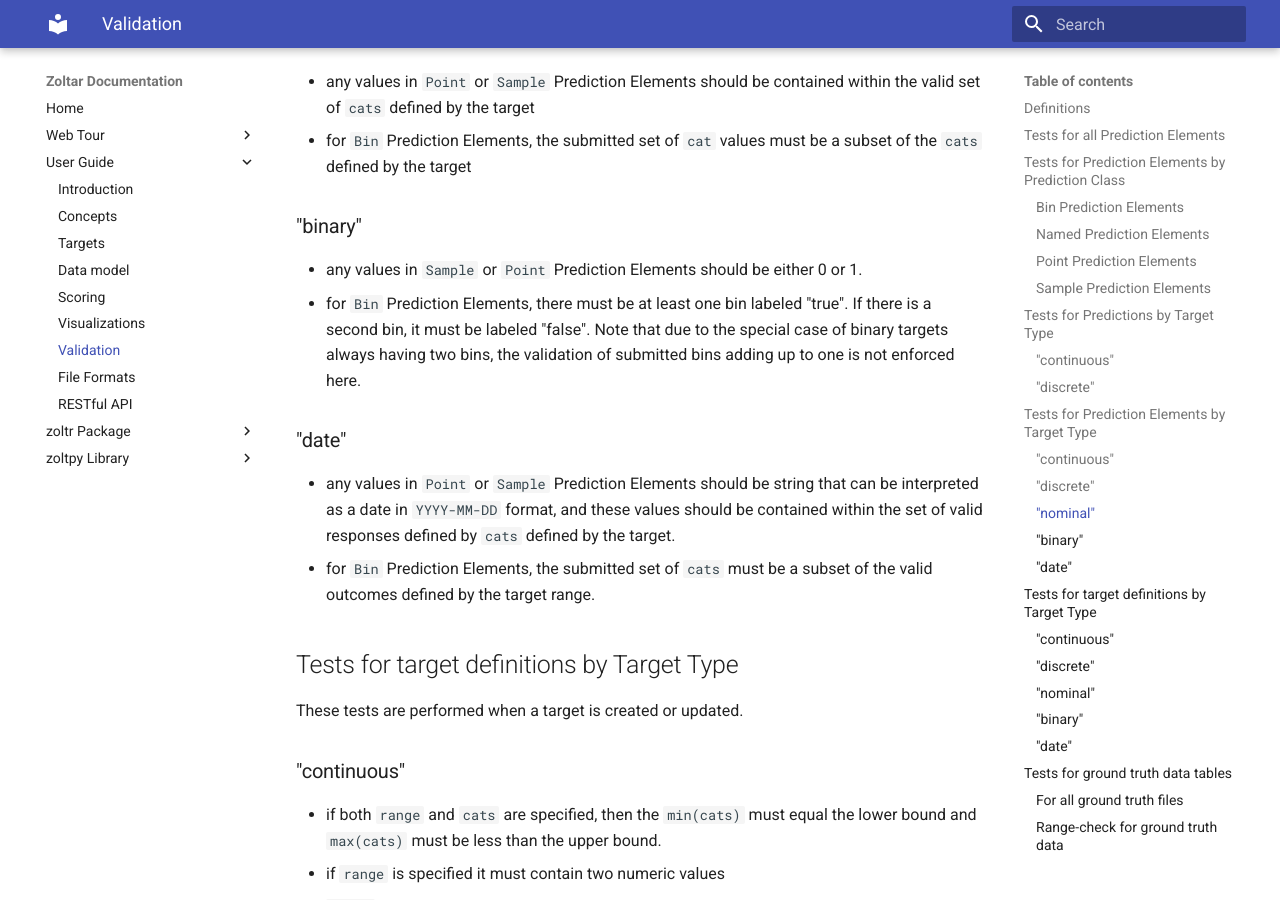
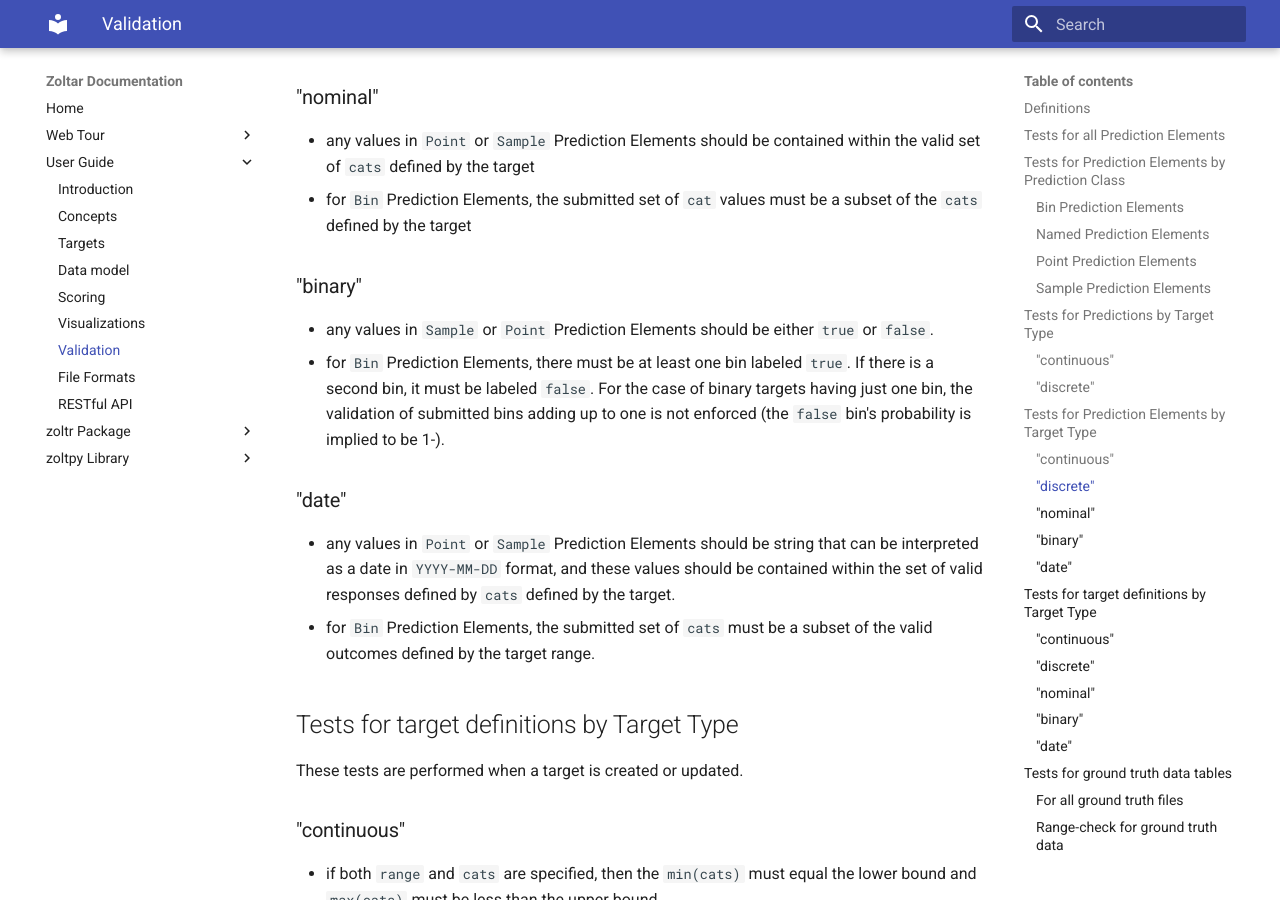
Before and after one commit to reichlab/docs.zoltardata, an MkDocs documentation site: the page built from docs/Validation.md, in a window 1280 px wide and 900 px high, scrolled down 3724 px. Built offline with MkDocs 1.6.1 and Material for MkDocs 9.7.7, drawn with Linux system fonts in a browser that asks for light colours; some of the changed text lies outside the part shown.

Commit message:
clarified bin validation. added 'b' data type. added "Tests for all Prediction Elements" to point to "Valid prediction types by target type". replaced 0/1 with `true` or `false`. fixed 'above baseline' example predictions

```diff
--- a/docs/Validation.md
+++ b/docs/Validation.md
@@ -18,6 +18,7 @@ For clarity, we define specific terms that we will use below.
 
 These tests are performed when a forecast is created or updated.
 
+- The Prediction's class must be valid for its target's type (see [Valid prediction types by target type](Targets.md#Valid prediction types by target type).
 - Within a Prediction, there cannot be more than 1 Prediction Element of the same type.
 
 
@@ -30,7 +31,7 @@ These tests are performed when a forecast is created or updated.
 
  - If a Bin Prediction Element exists, it should have >=1 Database Rows.
  - `|cat| = |prob|`. The number of elements in the `cat` and `prob` vectors should be identical.
- - `cat` (i, f, t, d): Entries in the database rows in the `cat` column cannot be `“”`, `“NA”` or `NULL` (case does not matter). Ascending order. Entries in `cat` must be a subset of `Target.cat` from the target definition.
+ - `cat` (i, f, t, d, b): Entries in the database rows in the `cat` column cannot be `“”`, `“NA”` or `NULL` (case does not matter). Ascending order. Entries in `cat` must be a subset of `Target.cat` from the target definition.
  - `prob` (f): [0, 1]. Entries in the database rows in the `prob` column must be numbers in [0, 1]. For one prediction element, the values within prob must sum to 1.0 (values within +/- 0.001 of 1 are acceptable). Note that for binary targets that by definition need only have one row, this validation does not apply.
  - NB: Rows for Bin predictions where `prob` == 0 are not stored in the database.
 
@@ -64,14 +65,15 @@ Binomial    | 0<=p<=1   |  n>0      |  -        -->
 ### `Point` Prediction Elements
 
  - If a Point Prediction Element exists, it should have exactly 1 Database Row for all targets.
- - `value` (i, f, t, d): Entries in the database rows in the `value` column cannot be `“”`, `“NA”` or `NULL` (case does not matter).
+ - `value` (i, f, t, d, b): Entries in the database rows in the `value` column cannot be `“”`, `“NA”` or `NULL` (case does not matter).
  - The data format of `value` should correspond or be translatable to the `type` as in the target definition.
 
 ### `Sample` Prediction Elements
 
  - If a Sample Prediction Element exists, it should have >=1 Database Rows.
- - `sample` (i, f, t, d): Entries in the database rows in the `sample` column cannot be `“”`, `“NA”` or `NULL` (case does not matter).
+ - `sample` (i, f, t, d, b): Entries in the database rows in the `sample` column cannot be `“”`, `“NA”` or `NULL` (case does not matter).
  - The data format of `sample` should correspond or be translatable to the `type` as in the target definition.
+
 
 ## Tests for Predictions by Target Type
 
@@ -113,8 +115,8 @@ These tests are performed when a forecast is created or updated. For all target
 
 ### "binary"
 
- - any values in `Sample` or `Point` Prediction Elements should be either 0 or 1.
- - for `Bin` Prediction Elements, there must be at least one bin labeled "true". If there is a second bin, it must be labeled "false". Note that due to the special case of binary targets always having two bins, the validation of submitted bins adding up to one is not enforced here.
+ - any values in `Sample` or `Point` Prediction Elements should be either `true` or `false`.
+ - for `Bin` Prediction Elements, there must be at least one bin labeled `true`. If there is a second bin, it must be labeled `false`. For the case of binary targets having just one bin, the validation of submitted bins adding up to one is not enforced (the `false` bin's probability is implied to be 1-_<true_bin_probabilty>_).
 
  <!-- (Variations in capitalization of the "true" bin (i.e. "True", "TRUE") should be allowable but perhaps internally standardized.) -->
 
@@ -169,7 +171,7 @@ Please see [this file](../zoltar-ground-truth-example.csv) for an example of a v
 The following test can be applied to any target with a range. This will always apply to `binary`, `nominal`, and `date` targets, as these targets are required to have sets of valid values specified as part of the target definition. If the `range` parameter is specified for a `continuous` or `discrete` target, then the following test will be applied to that target as well.
 
 For `binary` targets:
- - The entry in the `value` column for a specific `target`-`location`-`timezero` combination must be either a 0 or a 1.
+ - The entry in the `value` column for a specific `target`-`location`-`timezero` combination must be either `true` or `false`.
 
 For `discrete` and `continuous` targets (if `range` is specified):
  - The entry in the `value` column for a specific `target`-`location`-`timezero` combination must be contained within the range of valid values for the target. For `binary` targets, the values must be in the range of [0,1].
--- a/zoltar-predictions-examples.json
+++ b/zoltar-predictions-examples.json
@@ -133,10 +133,10 @@
 
     {"location": "location2",
       "target": "above baseline",
-      "class": "named",
+      "class": "bin",
       "prediction": {
-        "family": "bern",
-        "param1": 0.4
+        "cat": [true],
+        "prob": [0.9]
       }
     },
     {"location": "location2",
```
